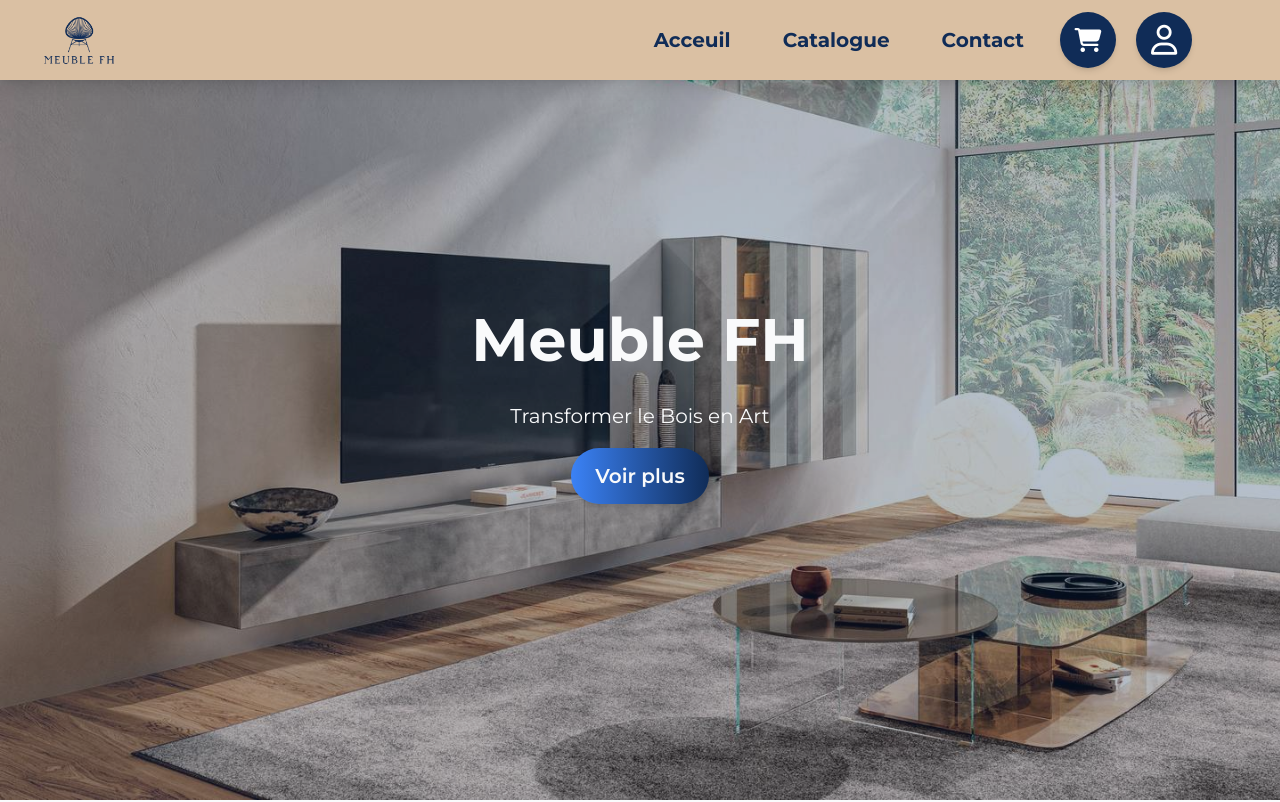
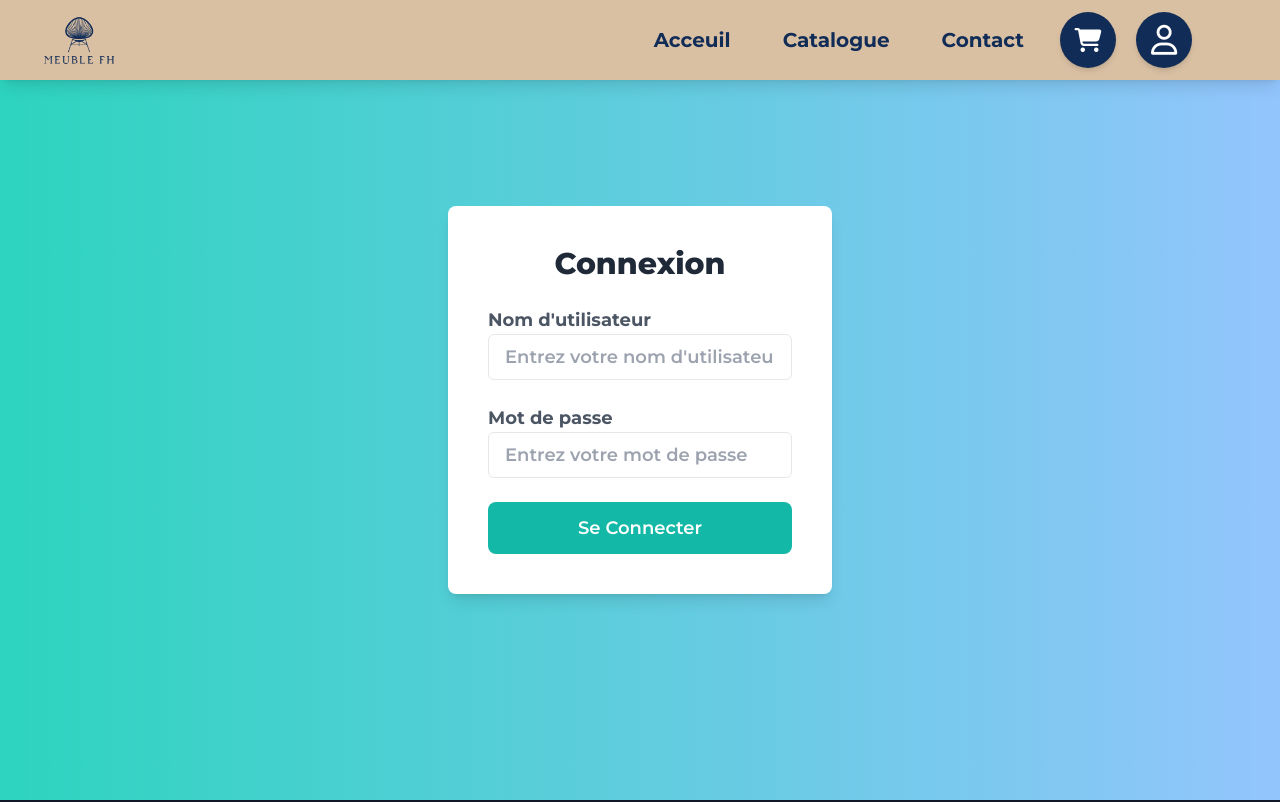
Before and after one commit to ElyesBelgouthi/Meuble-FH, an Angular app: page /login in a window 1280 px wide. Shown: the top 802 px of the page. Built offline with nearby package versions, Linux system fonts and the light colour scheme; what ngx-pagination would draw is missing.

Commit message:
adding admin dashboard

```diff
--- a/src/app/app-routing.module.ts
+++ b/src/app/app-routing.module.ts
@@ -4,12 +4,14 @@ import { HomeComponent } from './pages/home/home.component';
 import { CatalogueComponent } from './pages/catalogue/catalogue.component';
 import { DetailsComponent } from './pages/details/details.component';
 import { CartComponent } from './pages/cart/cart.component';
+import { LoginComponent } from './pages/login/login.component';
 
 const routes: Routes = [
   { path: '', component: HomeComponent },
   { path: 'catalogue', component: CatalogueComponent },
   { path: 'cart', component: CartComponent },
   { path: 'details/:id', component: DetailsComponent },
+  { path: 'login', component: LoginComponent },
   { path: '**', component: HomeComponent },
 ];
 
--- a/src/app/app.module.ts
+++ b/src/app/app.module.ts
@@ -13,6 +13,9 @@ import { CatalogueComponent } from './pages/catalogue/catalogue.component';
 import { CardComponent } from './components/card/card.component';
 import { DetailsComponent } from './pages/details/details.component';
 import { CartComponent } from './pages/cart/cart.component';
+import { AdminSpaceComponent } from './pages/admin-space/admin-space.component';
+import { LoginComponent } from './pages/login/login.component';
+import { ReactiveFormsModule } from '@angular/forms';
 
 @NgModule({
   declarations: [
@@ -26,12 +29,15 @@ import { CartComponent } from './pages/cart/cart.component';
     CardComponent,
     DetailsComponent,
     CartComponent,
+    AdminSpaceComponent,
+    LoginComponent,
   ],
   imports: [
     BrowserModule,
     AppRoutingModule,
     BrowserAnimationsModule,
     NgxPaginationModule,
+    ReactiveFormsModule,
   ],
   providers: [],
   bootstrap: [AppComponent],
--- /dev/null
+++ b/src/app/pages/admin-space/admin-space.component.html
@@ -0,0 +1 @@
+<p>admin-space works!</p>
--- a/src/app/pages/cart/cart.component.html
+++ b/src/app/pages/cart/cart.component.html
@@ -1,4 +1,4 @@
-<main class="min-h-screen w-full mt-20 bg-gray-100">
+<main class="min-h-screen w-full mt-20 bg-gray-100 lg:p-12">
   <div class="container mx-auto mt-12 p-4">
     <h1 class="text-4xl lg:text-[60px] font-bold mb-8 text-blue-dark">
       Votre Panier
--- /dev/null
+++ b/src/app/pages/login/login.component.html
@@ -0,0 +1,43 @@
+<main
+  class="min-h-screen flex items-center justify-center bg-gradient-to-r from-teal-400 to-blue-300 px-7"
+>
+  <div class="bg-white p-8 md:p-10 rounded-lg shadow-lg md:w-96 w-full">
+    <h2 class="text-3xl font-extrabold text-center text-gray-800 mb-6">
+      Connexion
+    </h2>
+    <form class="space-y-6 text-lg">
+      <div>
+        <label for="username" class="text-gray-600 font-bold"
+          >Nom d'utilisateur</label
+        >
+        <input
+          type="text"
+          id="username"
+          name="username"
+          class="w-full px-4 py-2 border rounded-md focus:outline-none focus:ring focus:ring-teal-400 text-gray-800 font-semibold"
+          placeholder="Entrez votre nom d'utilisateur"
+        />
+      </div>
+      <div>
+        <label for="password" class="text-gray-600 font-bold"
+          >Mot de passe</label
+        >
+        <input
+          type="password"
+          id="password"
+          name="password"
+          class="w-full px-4 py-2 border rounded-md focus:outline-none focus:ring focus:ring-teal-400 text-gray-800 font-semibold"
+          placeholder="Entrez votre mot de passe"
+        />
+      </div>
+      <div>
+        <button
+          type="submit"
+          class="w-full bg-teal-500 text-white py-3 px-6 rounded-lg hover:bg-teal-600 transition duration-300 font-semibold"
+        >
+          Se Connecter
+        </button>
+      </div>
+    </form>
+  </div>
+</main>
--- /dev/null
+++ b/src/app/pages/login/login.component.ts
@@ -0,0 +1,18 @@
+import { Component } from '@angular/core';
+import { FormControl, FormGroup, Validators } from '@angular/forms';
+
+@Component({
+  selector: 'app-login',
+  templateUrl: './login.component.html',
+  styleUrls: ['./login.component.css'],
+})
+export class LoginComponent {
+  loginForm!: FormGroup;
+
+  private initForm(): void {
+    this.loginForm = new FormGroup({
+      username: new FormControl('', [Validators.required]),
+      password: new FormControl('', [Validators.required]),
+    });
+  }
+}
```
Also changed, not shown: src/app/pages/admin-space/admin-space.component.ts (added, +10 -0 lines), src/app/pages/admin-space/admin-space.component.css (added), src/app/pages/login/login.component.css (added), 2 other files (tests, documents, lock files or other folders).
